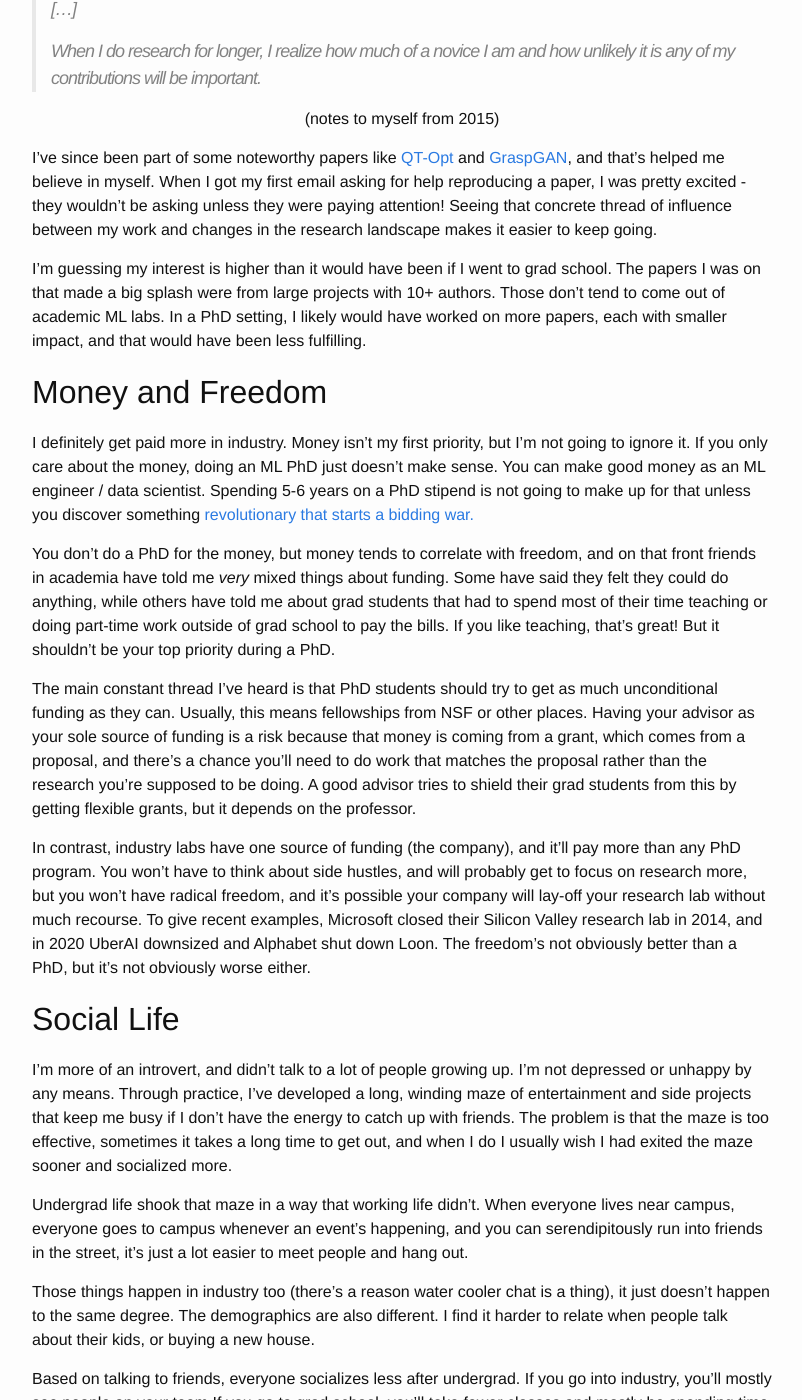
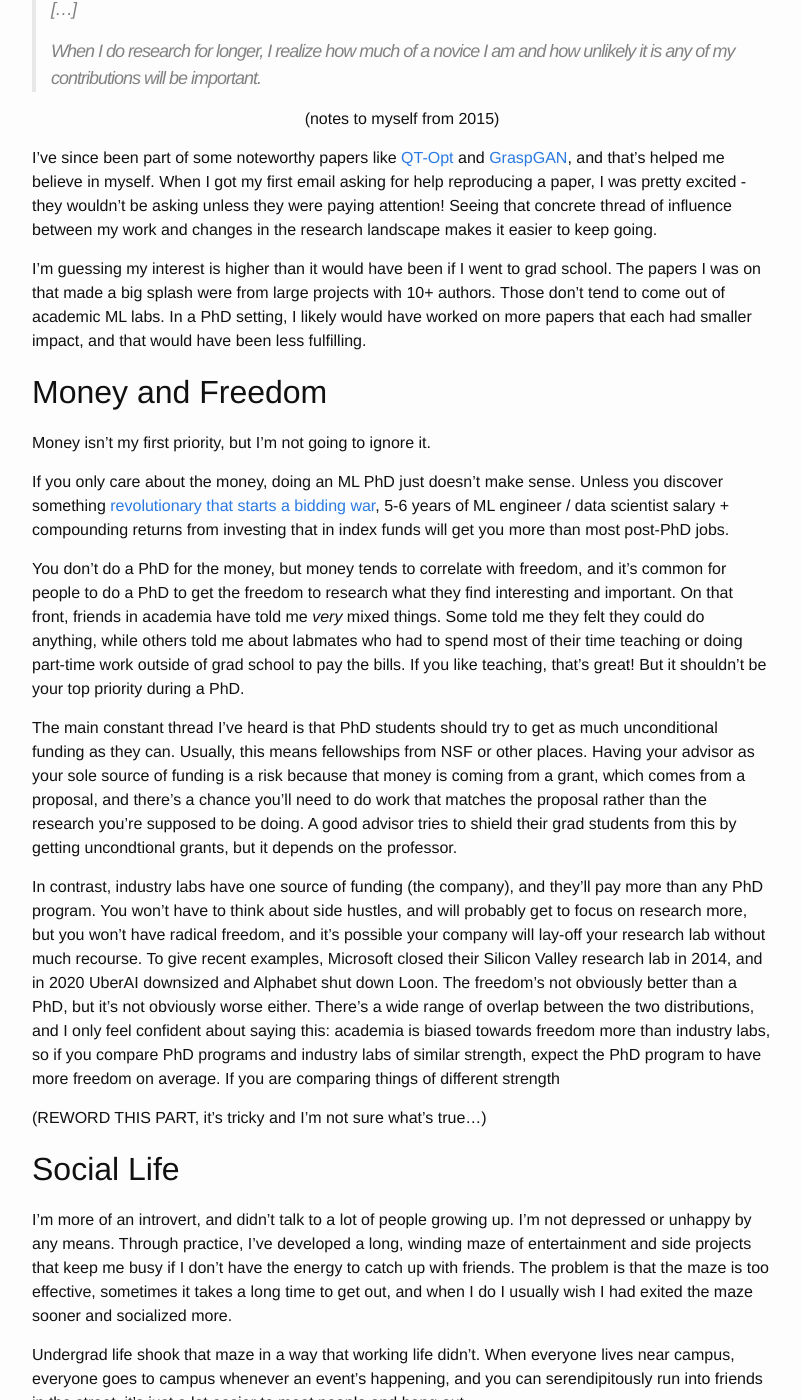
Before and after one commit to alexirpan/alexirpan.github.io, a Jekyll site: the page built from _posts/2021-03-14-grad-school-5years.markdown, in a window 1280 px wide and 1400 px high, scrolled down 2522 px. Shown: the whole window, without its empty margins (238-1040 px from the left). Built offline with Jekyll 4.4.1, drawn with Linux system fonts in a browser that asks for light colours; nearby versions of some CDN libraries; formulas are drawn with MathJax 3; some of the changed text lies outside the part shown.

Commit message:
Making some more edits

```diff
--- a/_posts/2021-03-14-grad-school-5years.markdown
+++ b/_posts/2021-03-14-grad-school-5years.markdown
@@ -77,7 +77,8 @@ I was in the same weight class of research ability as my peers. My undergrad
 research was never good enough to publish.
 Meetings felt like I was desperately
 trying not to drown in new topics. It was all a bit much.
-Friends in my year said they thought I'd do well in grad school, and I disagreed.
+When I talked to friends in my year, they reassured me and said I'd do well in grad school.
+I disagreed.
 
 In hindsight...I'm not sure if they were *right*, but they weren't wrong. I'm
 more calibrated on my abilities now and think I definitely could have kept up,
@@ -153,22 +154,25 @@ my work and changes in the research landscape makes it easier to keep going.
 I'm guessing my interest is higher than it would have been if I went to grad school.
 The papers I was on that made a big splash were from large projects with 10+ authors. Those
 don't tend to come out of academic ML labs. In a PhD setting, I likely would have worked on more
-papers, each with smaller impact, and that would have been less fulfilling.
+papers that each had smaller impact, and that would have been less fulfilling.
 
 
 Money and Freedom
 ------------------------------------------------------------------------------
 
-I definitely get paid more in industry. Money isn't my first priority,
-but I'm not going to ignore it. If you only care about the money, doing an ML PhD just doesn't
-make sense. You can make good money as an ML engineer / data scientist. Spending 5-6
-years on a PhD stipend is not going to make up for that unless you discover something
-[revolutionary that starts a bidding war.](https://www.wired.com/story/secret-auction-race-ai-supremacy-google-microsoft-baidu/)
+Money isn't my first priority, but I'm not going to ignore it.
 
-You don't do a PhD for the money, but money tends to correlate with freedom, and on
-that front friends in academia have told me *very* mixed things about funding. Some have said they
-felt they could do anything, while others have told me about grad students that had to spend
-most of their time teaching or doing part-time work outside of grad school to pay the bills.
+If you only care about the money, doing an ML PhD just doesn't
+make sense.
+Unless you discover something [revolutionary that starts a bidding war](https://www.wired.com/story/secret-auction-race-ai-supremacy-google-microsoft-baidu/),
+5-6 years of ML engineer / data scientist salary + compounding returns from investing that
+in index funds will get you more than most post-PhD jobs.
+
+You don't do a PhD for the money, but money tends to correlate with freedom, and it's common
+for people to do a PhD to get the freedom to research what they find interesting and important.
+On that front, friends in academia have told me *very* mixed things. Some told me they felt they
+could do anything, while others told me about labmates who
+had to spend most of their time teaching or doing part-time work outside of grad school to pay the bills.
 If you like teaching, that's great! But it shouldn't be your top priority during a PhD.
 
 The main constant thread I've heard is that PhD students should try to get as much unconditional
@@ -176,14 +180,20 @@ funding as they can. Usually, this means fellowships from NSF or other places. H
 advisor as your sole source of funding is a risk because that money is coming from a grant,
 which comes from a proposal, and there's a chance you'll need to do work that matches the
 proposal rather than the research you're supposed to be doing. A good advisor tries to shield
-their grad students from this by getting flexible grants, but it depends on the professor.
+their grad students from this by getting uncondtional grants, but it depends on the professor.
 
-In contrast, industry labs have one source of funding (the company), and it'll pay more than any
+In contrast, industry labs have one source of funding (the company), and they'll pay more than any
 PhD program. You won't have to think about side hustles, and will probably get to focus on
 research more, but you won't have radical freedom, and it's possible your company will lay-off your
 research lab without much recourse. To give recent examples,
 Microsoft closed their Silicon Valley research lab in 2014, and in 2020 UberAI downsized and Alphabet
 shut down Loon. The freedom's not obviously better than a PhD, but it's not obviously worse either.
+There's a wide range of overlap between the two distributions, and I only feel confident about saying this:
+academia is biased towards freedom more than industry labs, so if you compare PhD programs and industry
+labs of similar strength, expect the PhD program to have more freedom on average. If you are comparing
+things of different strength
+
+(REWORD THIS PART, it's tricky and I'm not sure what's true...)
 
 
 Social Life
@@ -308,23 +318,23 @@ are very broad theses, more of the research direction is already sketched out by
 team lead.
 That leaves less research direction for you to figure out.
 
-On the other hand,
-in industry your peer group will have more people who *could* give you research mentorship. Basically,
-in a PhD program, you have your advisor and then a bunch of grad students trying
-to learn how to do research. If your advisor has time, great! If they don't,
-you might be stuck figuring it out your labmates. Based on talking to research scientists at
-Brain, the latter seems more common. If you're stuck figuring it out with your
-labmates, then industry labs employ people who've finished their PhDs, so your labmates can be
-better advisors.
+On the other hand, it's possible your advisor in a PhD program doesn't mentor
+you either! Based on talking to research scientists at Brain, a surprising number have said
+their professors were too busy to help them much, compared to their labmates. And
+if you're stuck figuring it out with your labmates, then your labmates in
+an industry lab will include people who've finished a PhD. Fewer people are *obligated* to
+give you mentorship, but more people *could* give you mentorship.
 
+The obvious answer is, "make sure your boss / advisor will be good before making
+a decision", but that's easier said than done.
 Everyone I know who's left Google did so because
 they didn't get along with their manager, and to me it feels like a cosmic roll of the dice
 whether that happens or not. The grad student $$\rightarrow$$ advisor relationship is a better
 roll of the dice, since visit days give you a chance to talk to the grad students mentored by
-your potential advisor, but that doesn't feel like it guarantees the advising relationship
+your potential advisor, but I don't think it guarantees the advising relationship
 will work out.
 
-I got lucky and had mentors who encouraged me to consider
+I got lucky and had mentors in industry who encouraged me to consider
 where the field was going. I think on expectation, my research ability would be about the same if I
 was in a PhD program, but there would be high variance on how it played out.
 
```
Also changed, not shown: other parts of _posts/2021-03-14-grad-school-5years.markdown (+1 -1 lines).
